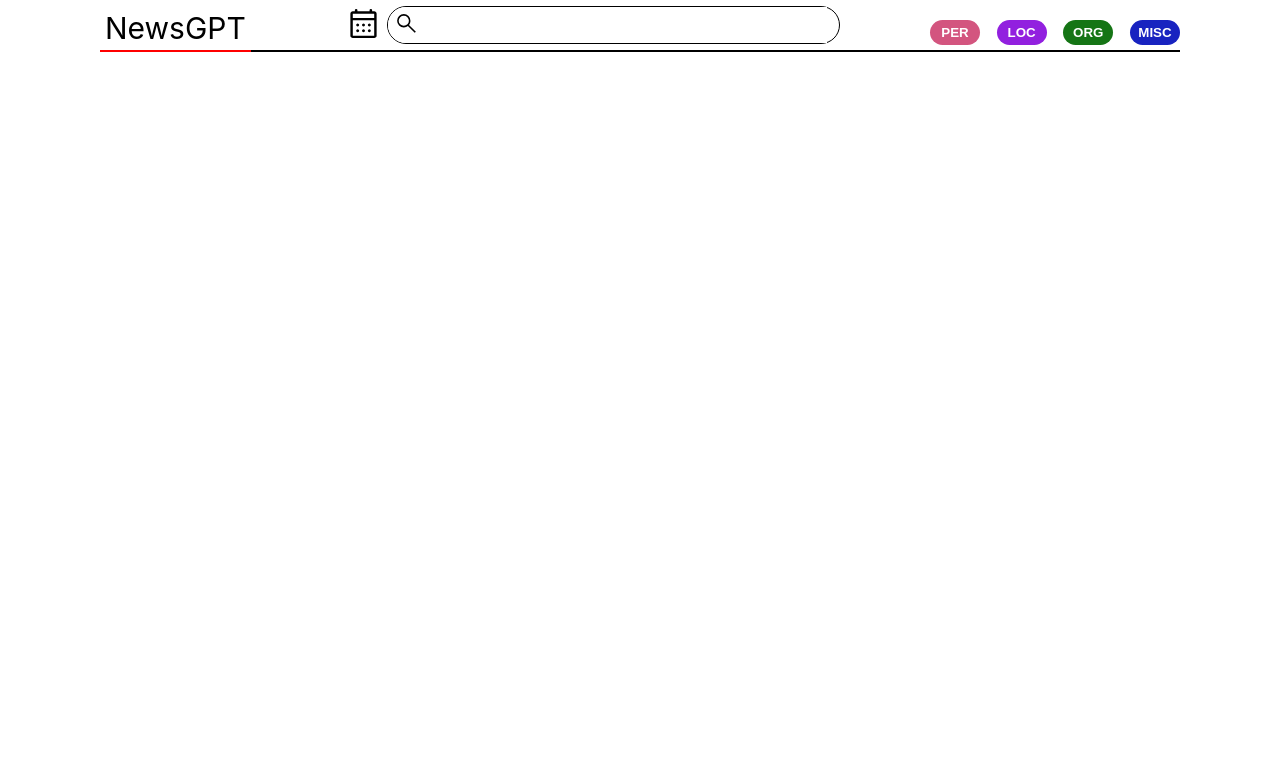
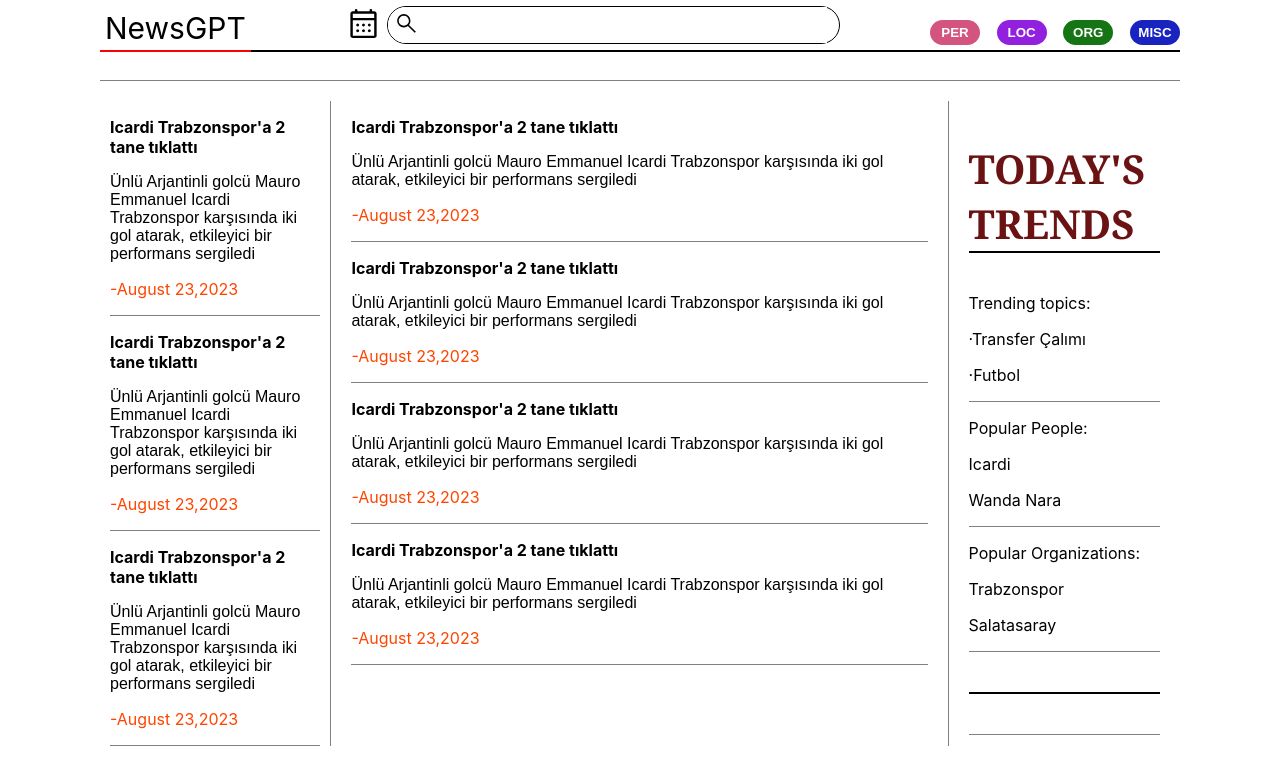
Before and after one commit to ddemo-hub/news-scan-frontend, a React app: page / in a window 1280 px wide. Built offline with nearby package versions, Linux system fonts and the light colour scheme.

Commit message:
main body added (right part hasn't finished yet)

```diff
--- a/src/app/App.js
+++ b/src/app/App.js
@@ -1,11 +1,13 @@
 import './App.css';
 import React from 'react';
 import UserHeader from '../components/UserHeader';
-
+import NewsGrid from '../components/NewsGrid'
 function App() {
   return (
-
-    <div> <UserHeader /> </div>
+  <body>
+    <div><UserHeader /></div>
+    <div><NewsGrid /></div>
+  </body>
   );
 }
 
--- /dev/null
+++ b/src/components/NewsGrid.css
@@ -0,0 +1,76 @@
+.NewsGrids {
+    margin-top: 80px;
+    margin-left: 100px;
+    margin-right: 100px ;
+    border-top: 1px solid gray;
+    display: grid;
+    grid-template-columns: 0.75fr 2fr 0.75fr;
+
+}
+
+.left-part {
+    border-right : 1px solid gray;
+    margin-top: 20px;
+
+}
+
+.middle-part {
+    border-right : 1px solid gray;
+    margin-top: 20px;
+}
+
+.right-part {
+    border-left: 1px solid gray;
+    position: sticky;
+    margin-top: 20px;
+    margin-left: -1px;
+    height:80vh;
+}
+
+.news-entry {
+    border-bottom: 1px solid gray;
+    margin-top: 5px;
+}
+
+.left-part .news-entry {
+    margin-left: 10px;
+    margin-right: 10px;
+
+
+}
+
+.middle-part .news-entry {
+    margin-left: 20px;
+    margin-right: 20px;
+
+}
+
+.news-title{
+    font-weight: bold;
+}
+
+.news-teaser{
+    font-family: Arial, Helvetica, sans-serif;
+}
+
+.news-date{
+    color: orangered;
+}
+
+.stats-entry{
+    margin-bottom: 40px;
+    margin-left:20px;
+    margin-right: 20px;
+}
+
+.stats-title{
+    font-size: 40px;
+    color:rgb(107, 19, 19);
+    font-family: Cambria, Cochin, Georgia, Times, 'Times New Roman', serif;
+    font-weight: bold;
+    border-bottom: 2px solid black;
+}
+
+.stats-contents{
+    border-bottom: 1px solid gray;
+}
--- /dev/null
+++ b/src/components/NewsGrid.js
@@ -0,0 +1,135 @@
+import React from "react";
+import './NewsGrid.css'
+
+
+function NewsGrid() {
+    return(
+        <div class='NewsGrids'>
+          <div class='left-part'>
+            <div class='news-entry'>
+              <p class= 'news-title'>
+                Icardi Trabzonspor'a 2 tane tıklattı
+              </p>
+              <p class='news-teaser'>
+                Ünlü Arjantinli golcü Mauro Emmanuel Icardi Trabzonspor karşısında iki gol atarak, etkileyici bir performans sergiledi
+              </p>
+              <p class='news-date'>
+                -August 23,2023
+              </p>
+            </div>
+
+            <div class='news-entry'>
+              <p class= 'news-title'>
+                Icardi Trabzonspor'a 2 tane tıklattı
+              </p>
+              <p class='news-teaser'>
+                Ünlü Arjantinli golcü Mauro Emmanuel Icardi Trabzonspor karşısında iki gol atarak, etkileyici bir performans sergiledi
+              </p>
+              <p class='news-date'>
+                -August 23,2023
+              </p>
+            </div>
+            <div class='news-entry'>
+              <p class= 'news-title'>
+                Icardi Trabzonspor'a 2 tane tıklattı
+              </p>
+              <p class='news-teaser'>
+                Ünlü Arjantinli golcü Mauro Emmanuel Icardi Trabzonspor karşısında iki gol atarak, etkileyici bir performans sergiledi
+              </p>
+              <p class='news-date'>
+                -August 23,2023
+              </p>
+            </div>
+
+          </div>
+
+
+
+          <div class='middle-part'>
+            <div class='news-entry'>
+              <p class= 'news-title'>
+                Icardi Trabzonspor'a 2 tane tıklattı
+
+              </p>
+              <p class='news-teaser'>
+                Ünlü Arjantinli golcü Mauro Emmanuel Icardi Trabzonspor karşısında iki gol atarak, etkileyici bir performans sergiledi
+
+              </p>
+              <p class='news-date'>
+                -August 23,2023
+              </p>
+            </div>
+            <div class='news-entry'>
+              <p class= 'news-title'>
+                Icardi Trabzonspor'a 2 tane tıklattı
+              </p>
+              <p class='news-teaser'>
+                Ünlü Arjantinli golcü Mauro Emmanuel Icardi Trabzonspor karşısında iki gol atarak, etkileyici bir performans sergiledi
+              </p>
+              <p class='news-date'>
+                -August 23,2023
+              </p>
+            </div>
+            <div class='news-entry'>
+              <p class= 'news-title'>
+                Icardi Trabzonspor'a 2 tane tıklattı
+              </p>
+              <p class='news-teaser'>
+                Ünlü Arjantinli golcü Mauro Emmanuel Icardi Trabzonspor karşısında iki gol atarak, etkileyici bir performans sergiledi
+              </p>
+              <p class='news-date'>
+                -August 23,2023
+              </p>
+            </div>
+                        <div class='news-entry'>
+              <p class= 'news-title'>
+                Icardi Trabzonspor'a 2 tane tıklattı
+              </p>
+              <p class='news-teaser'>
+                Ünlü Arjantinli golcü Mauro Emmanuel Icardi Trabzonspor karşısında iki gol atarak, etkileyici bir performans sergiledi
+              </p>
+              <p class='news-date'>
+                -August 23,2023
+              </p>
+            </div>
+          </div>
+          <div class='right-part'>
+            <div class= 'stats-entry'>
+              <p class='stats-title'>TODAY'S TRENDS</p>
+              <div class='stats-contents'>
+                <p class='stats-subjects'>Trending topics:</p>
+                <p class='stats-article'>&#183;Transfer Çalımı</p>
+                <p class='stats-article'>&#183;Futbol</p>
+              </div>
+              <div class='stats-contents'>
+                <p class='stats-subjects'>Popular People:</p>
+                <p class='stats-article'>Icardi</p>
+                <p class='stats-article'>Wanda Nara</p>
+              </div>
+              <div class='stats-contents'>
+                <p class='stats-subjects'>Popular Organizations:</p>
+                <p class='stats-article'>Trabzonspor</p>
+                <p class='stats-article'>Salatasaray</p>
+              </div>
+            </div>
+
+            <div class= 'stats-entry'>
+              <p class='stats-title'></p>
+              <div class='stats-contents'>
+                <p class='stats-subjects'></p>
+                <p class='stats-article'></p>
+                <p class='stats-article'></p>
+                <p class='stats-article'></p>
+              </div>
+            </div>
+
+
+          </div>
+        </div>
+
+    );
+
+
+}
+
+export default NewsGrid;
--- a/src/components/UserHeader.css
+++ b/src/components/UserHeader.css
@@ -98,6 +98,7 @@
     border:none;
     outline:none;
     font-weight: bold;
+    cursor: pointer;
 
 }
 
--- a/src/components/UserHeader.js
+++ b/src/components/UserHeader.js
@@ -5,6 +5,7 @@
 
 function UserHeader() {
     return (
+
     <header class="header">
       <div class="left-section">
         NewsGPT
@@ -12,11 +13,11 @@
       </div>
       <div class="middle-section">
         <button class='calendar-button'>
-          <img class='calendar-icon' src={calendarIcon}></img>
+          <img class='calendar-icon' src={calendarIcon} alt=""></img>
         </button>
         <div class='searchbox'>
           <button class='search-button'>
-          <img class='search-icon' src={searchIcon}></img>
+          <img class='search-icon' src={searchIcon} alt=""></img>
           </button>
           <input class= 'search-bar' type="text"></input>
         </div>
@@ -30,7 +31,8 @@
     </header>
 
 
+
     );
 }
 
-export default UserHeader
+export default UserHeader;
```
Also changed, not shown: src/app/App.css (line endings or trailing spaces).
